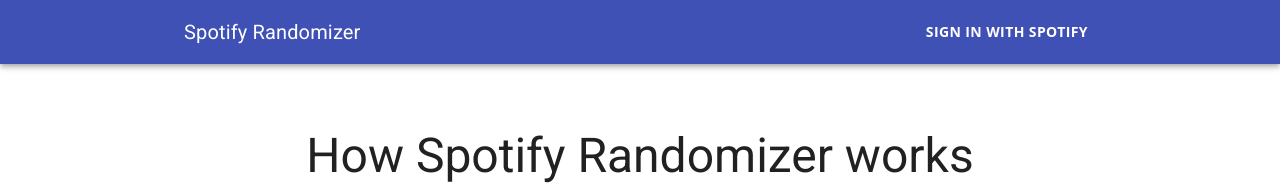
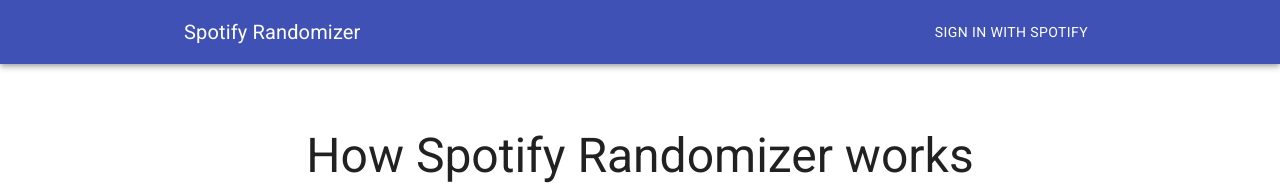
Before and after one commit to zysktomasz/spotify-randomizer-web, a React (Create React App) app: page / in a window 1280 px wide. Shown: the top 185 px of the page. Built offline with nearby package versions, Linux system fonts and the light colour scheme.

Commit message:
Redirect user to backend authentication on 'Sing in...' button click

```diff
--- /dev/null
+++ b/src/common/constant.ts
@@ -0,0 +1,2 @@
+export const BACKEND_URL = 'http://localhost:8080';
+export const BACKEND_LOGIN_URL = `${BACKEND_URL}/auth/login`;
--- /dev/null
+++ b/src/component/authentication/LoginButton.tsx
@@ -0,0 +1,14 @@
+import React from 'react';
+import { Button } from '@material-ui/core';
+import { BACKEND_LOGIN_URL } from '../../common/constant';
+
+export default function LoginButton(props: { buttonClass: string }): JSX.Element {
+  const { buttonClass } = props;
+  const redirectToAuth = () => window.location.replace(BACKEND_LOGIN_URL);
+
+  return (
+    <Button {...{ color: 'inherit', className: buttonClass }} onClick={redirectToAuth}>
+      Sign in with Spotify
+    </Button>
+  );
+}
--- a/src/component/header/MenuButtons.tsx
+++ b/src/component/header/MenuButtons.tsx
@@ -1,35 +1,20 @@
 import React from 'react';
 import { makeStyles } from '@material-ui/core/styles';
-import { Button } from '@material-ui/core';
+import LoginButton from '../authentication/LoginButton';
 
 const useStyles = makeStyles(() => ({
   menuButton: {
-    fontFamily: 'Open Sans, sans-serif',
-    fontWeight: 700,
+    fontWeight: 400,
     size: '18px',
   },
 }));
 
-const menuItems = [
-  {
-    label: 'Sign in with Spotify',
-    href: '/sign-in',
-  },
-];
+export default function MenuButtons(): JSX.Element {
+  const { menuButton } = useStyles();
 
-export default function MenuButtons(): JSX.Element {
-  const classes = useStyles();
-
-  const getMenuButtons = (): JSX.Element[] => {
-    return menuItems.map(({ label, href }) => {
-      return (
-        // eslint-disable-next-line no-alert
-        <Button {...{ color: 'inherit', className: classes.menuButton }} onClick={() => alert(href)}>
-          {label}
-        </Button>
-      );
-    });
-  };
-
-  return <div>{getMenuButtons()}</div>;
+  return (
+    <div>
+      <LoginButton buttonClass={menuButton} />
+    </div>
+  );
 }
```
